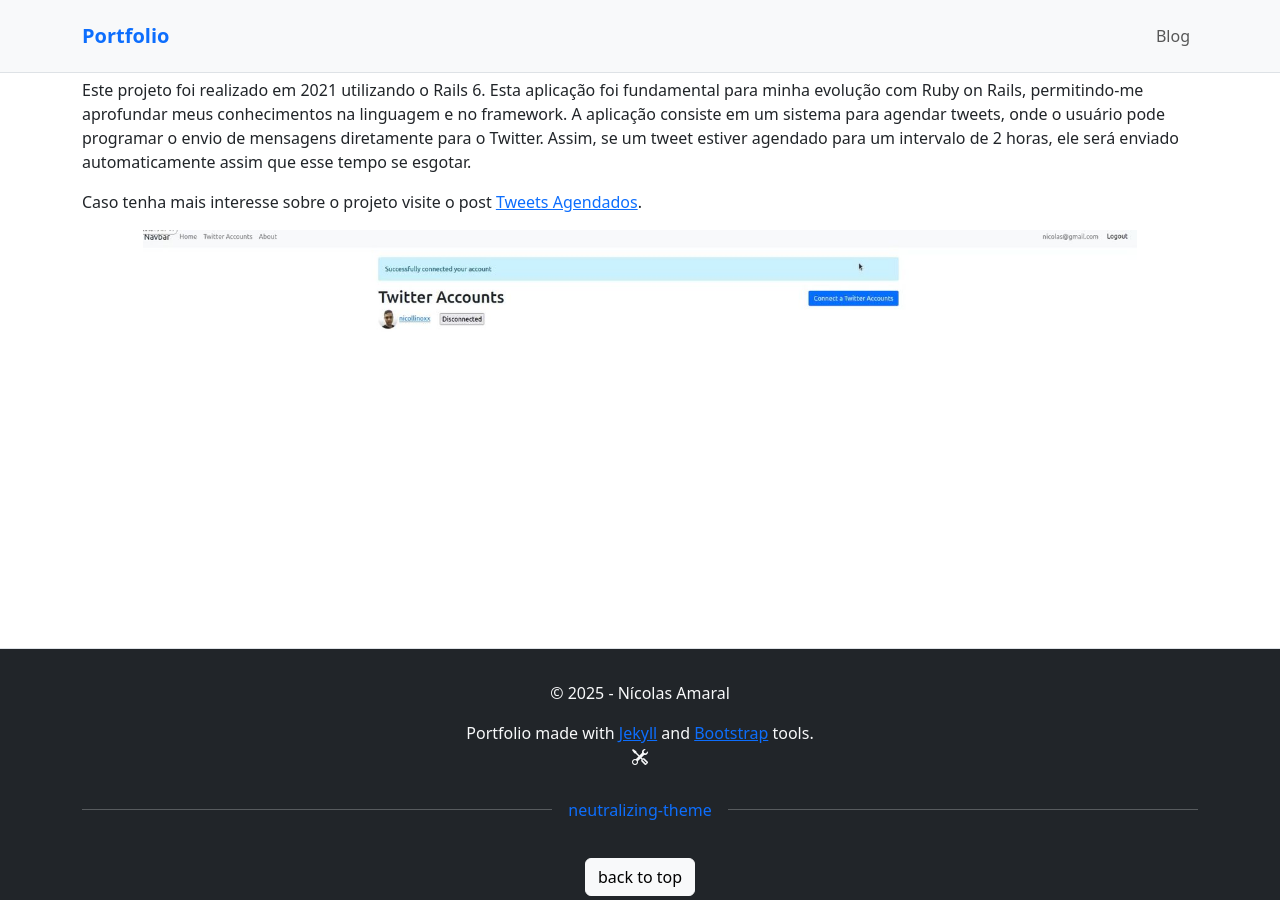
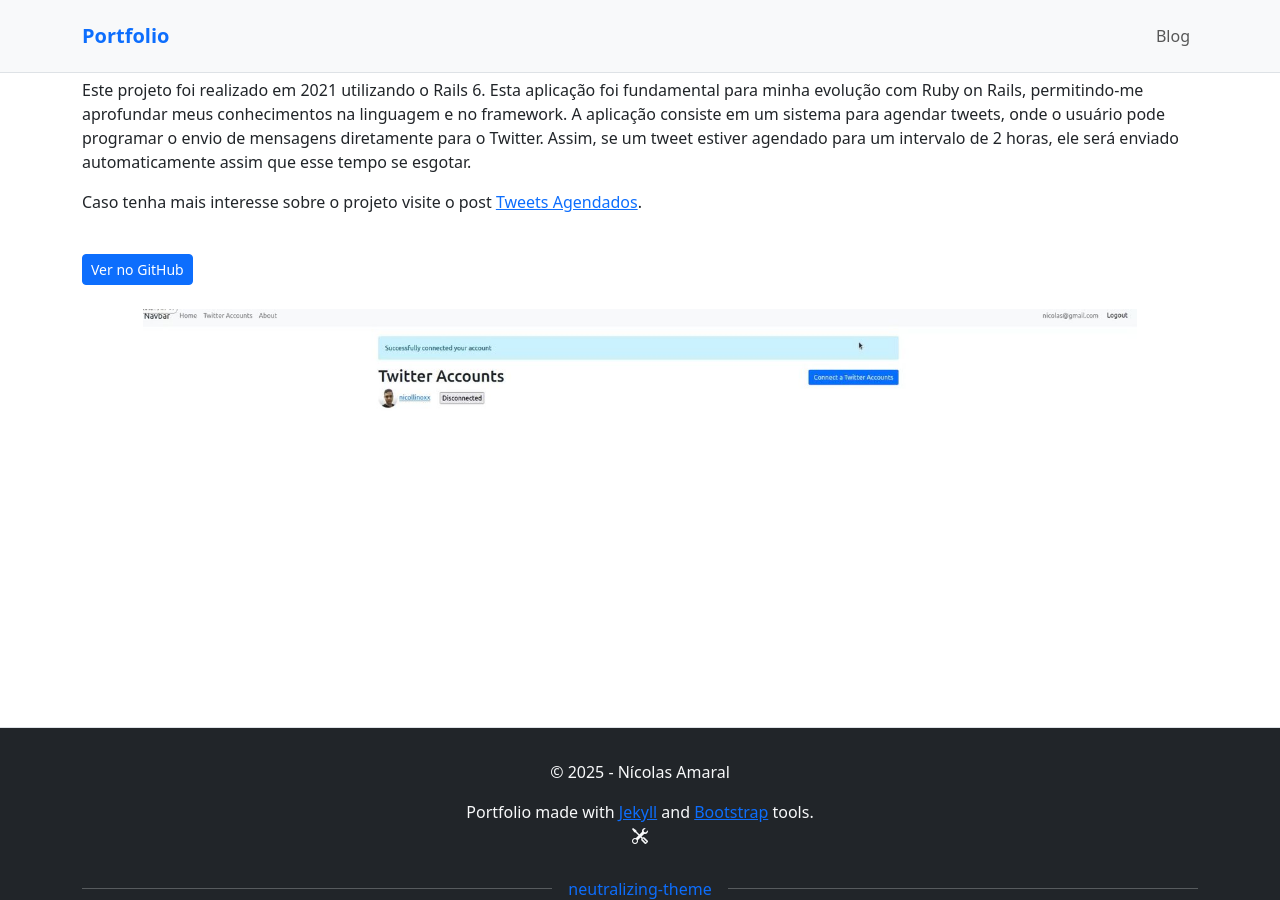
Before and after one commit to nicollinoxx/portfolio, a Jekyll site: the page built from _projects/scheduled_tweets.html, in a window 1280 px wide and 900 px high, scrolled down 610 px. Built offline with Jekyll 4.4.1, drawn with Linux system fonts in a browser that asks for light colours.

Commit message:
Add GitHub link to scheduled tweets project and update TV system info

```diff
--- a/_projects/scheduled_tweets.html
+++ b/_projects/scheduled_tweets.html
@@ -18,4 +18,8 @@
   Caso tenha mais interesse sobre o projeto visite o post <a href="https://nicollinoxx.github.io/tutorial/2024/10/06/tweets_agendados.html">Tweets Agendados</a>.
 </p>
 
+<a href="https://github.com/nicollinoxx/scheduled_tweets0.2" class="my-4 btn btn-primary btn-sm">
+  Ver no GitHub
+</a>
+
 <img src="{{ site.baseurl }}/attachments/projects/scheduled_tweets/login_account_twitter.jpeg">
--- a/_projects/subscription-tv-system.html
+++ b/_projects/subscription-tv-system.html
@@ -12,13 +12,12 @@
 Este sistema permite gerenciar planos de assinatura, pacotes, serviços opcionais, clientes, assinaturas e gerar automaticamente faturas e livretos de cobrança.</p>
 
 <details>
-<summary class="text-primary my-3">✨ Recursos</summary>
+  <summary class="text-warning my-3 fw-bold">✨ Recursos</summary>
   <ul>
     <li>Planos de Assinatura: Crie e gerencie planos com preços mensais.</li>
     <li>Serviços Opcionais: Registre serviços como Premiere e Plus.</li>
     <li>Pacotes: Combine planos e serviços opcionais em pacotes.</li>
     <li>Gerenciamento de Clientes: Armazene informações pessoais dos clientes.</li>
-    <li>Assinaturas:</li>
     <li>Aplique regras de negócios (plano OU pacote necessário; sem serviços opcionais duplicados).</li>
     <li>Gere automaticamente 12 faturas mensais por assinatura.</li>
     <li>Gere livretos de cobrança com todas as faturas.</li>
```
Also changed, not shown: other parts of _projects/subscription-tv-system.html (+1 -1 lines).
